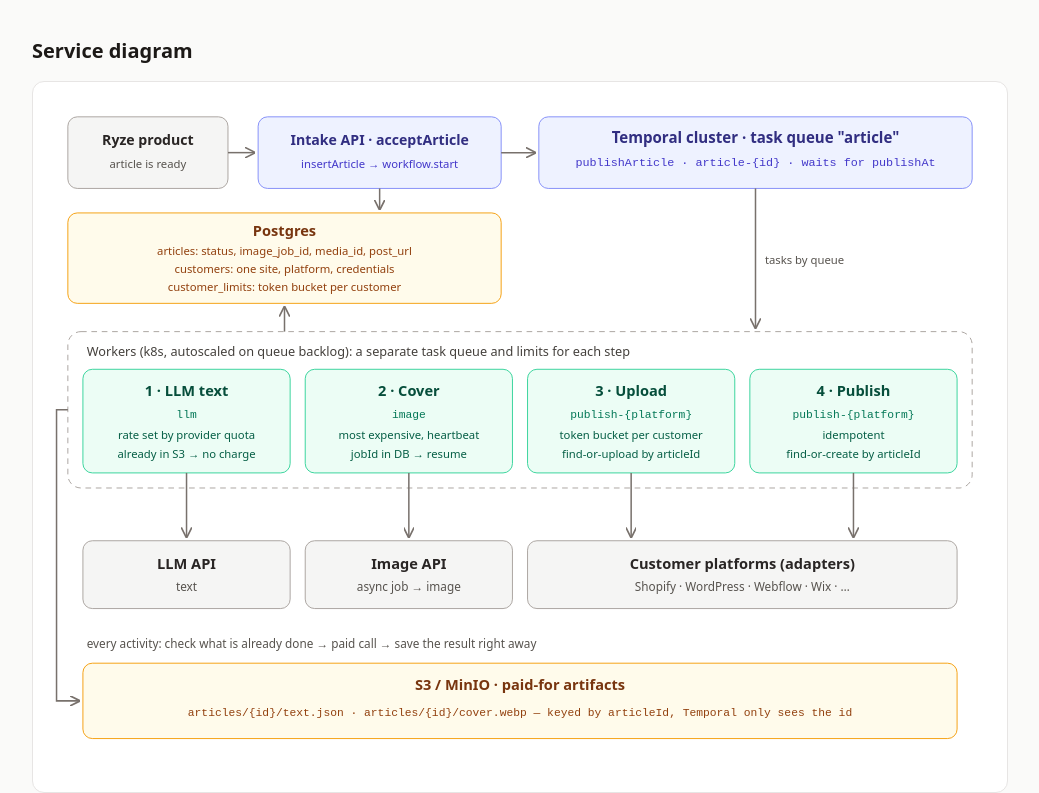
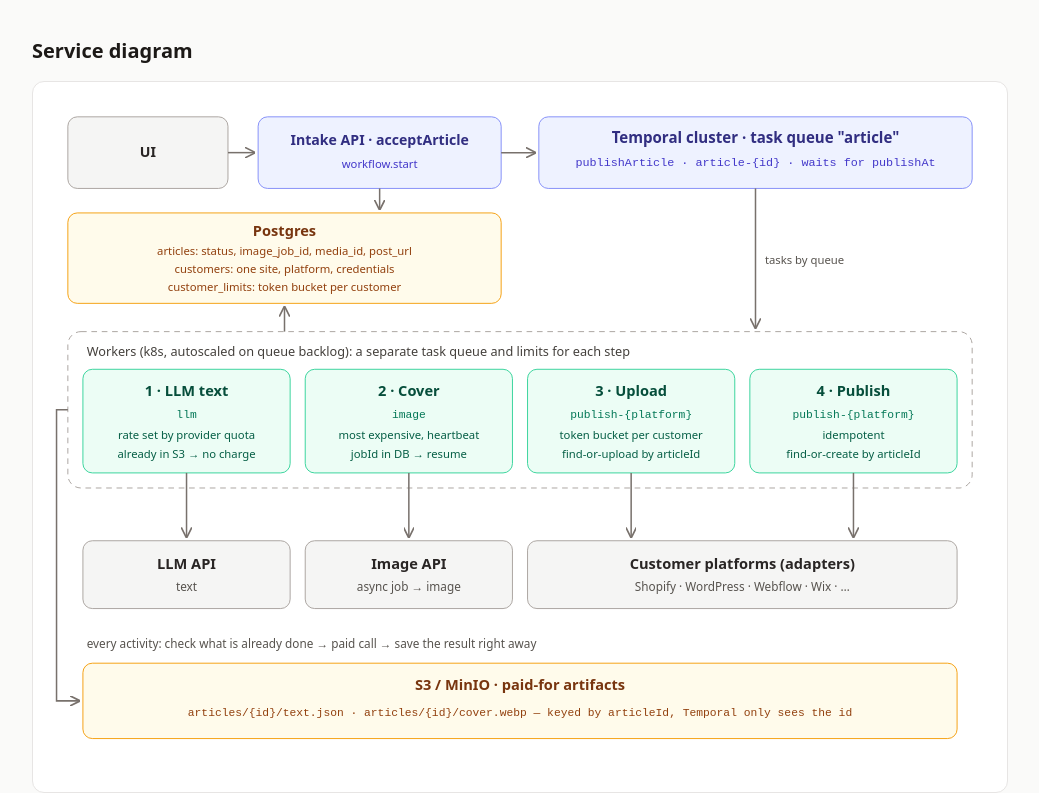
Before and after one commit to dkiselew/portfolio, a plain HTML site: page ryze-pipeline.html in a window 1280 px wide. Shown: the part 390-1183 px from the top of the page, without its empty margins (120-1159 px from the left). Drawn offline with nearby package versions, Linux system fonts and the light colour scheme.

Commit message:
Update homework

```diff
--- a/ryze-pipeline.html
+++ b/ryze-pipeline.html
@@ -72,12 +72,11 @@
 
         <!-- Row 1: intake -->
         <rect x="20" y="20" width="170" height="76" rx="10" fill="#f5f5f4" stroke="#a8a29e"/>
-        <text x="105" y="50" text-anchor="middle" font-size="15" font-weight="600" fill="#292524">Ryze product</text>
-        <text x="105" y="74" text-anchor="middle" font-size="12" fill="#57534e">article is ready</text>
+        <text x="105" y="63" text-anchor="middle" font-size="15" font-weight="600" fill="#292524">UI</text>
 
         <rect x="222" y="20" width="258" height="76" rx="10" fill="#eef2ff" stroke="#818cf8"/>
         <text x="351" y="50" text-anchor="middle" font-size="15" font-weight="600" fill="#312e81">Intake API · acceptArticle</text>
-        <text x="351" y="74" text-anchor="middle" font-size="12" fill="#4338ca">insertArticle → workflow.start</text>
+        <text x="351" y="74" text-anchor="middle" font-size="12" fill="#4338ca">workflow.start</text>
 
         <rect x="520" y="20" width="460" height="76" rx="10" fill="#eef2ff" stroke="#818cf8"/>
         <text x="750" y="48" text-anchor="middle" font-size="16" font-weight="600" fill="#312e81">Temporal cluster · task queue "article"</text>
```
